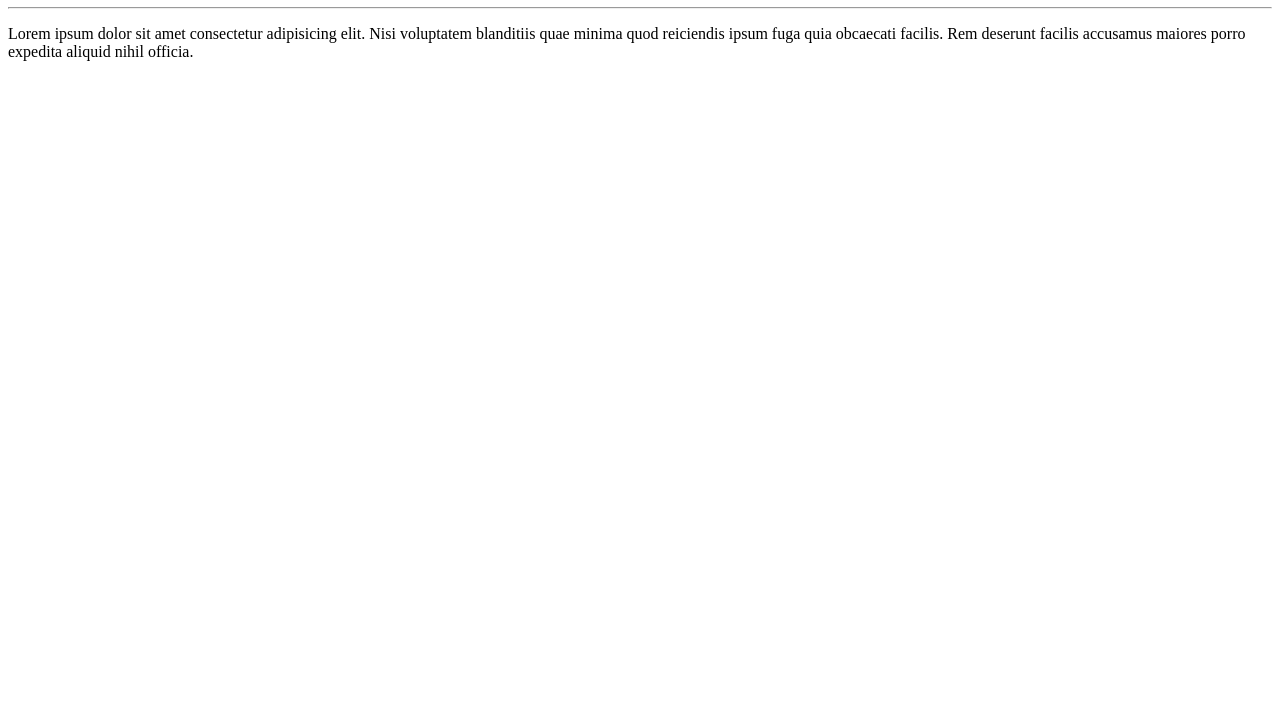
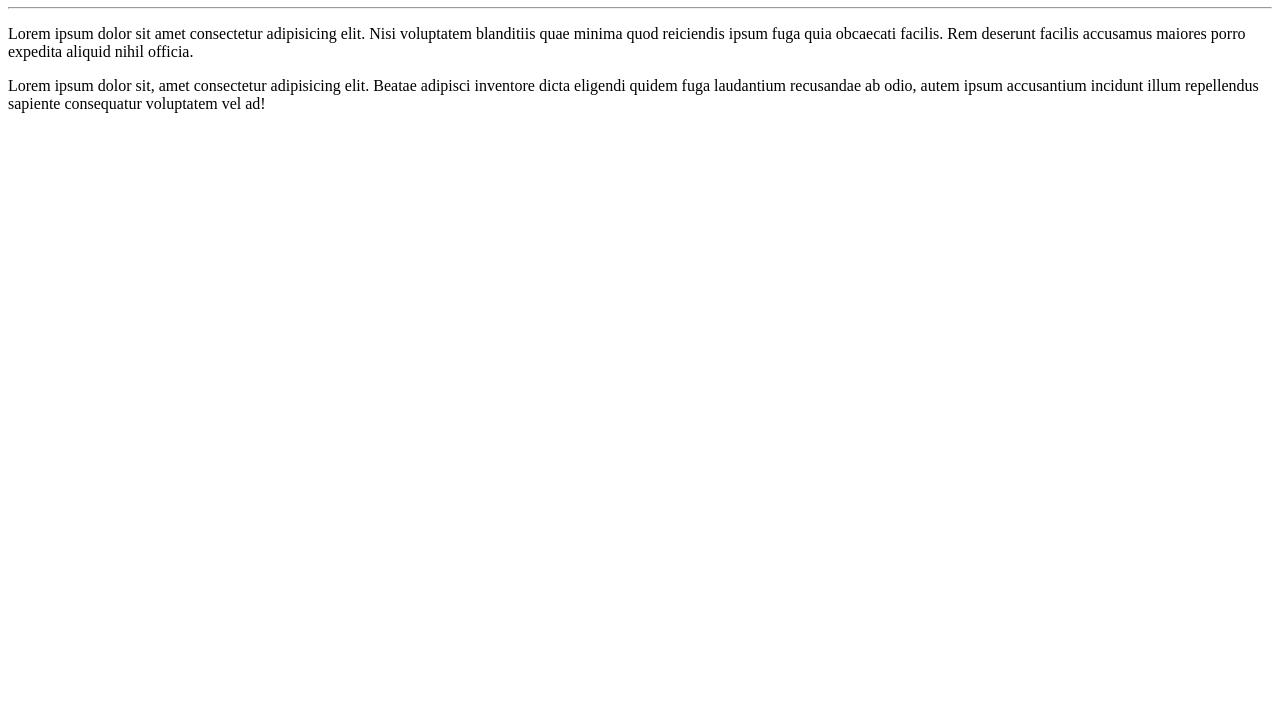
Before and after one commit to nmcastro/Ola-Mundo, a plain HTML site: page site-exemplo/index.html in a window 1280 px wide. Shown: the part 73-800 px from the top of the page. Drawn offline with Linux system fonts and the light colour scheme.

Commit message:
adicionei um parágrafo

```diff
--- a/site-exemplo/index.html
+++ b/site-exemplo/index.html
@@ -10,5 +10,6 @@
     <h1>Olá, Mundo!</h1>
     <hr>
     <p>Lorem ipsum dolor sit amet consectetur adipisicing elit. Nisi voluptatem blanditiis quae minima quod reiciendis ipsum fuga quia obcaecati facilis. Rem deserunt facilis accusamus maiores porro expedita aliquid nihil officia.</p>
+    <p>Lorem ipsum dolor sit, amet consectetur adipisicing elit. Beatae adipisci inventore dicta eligendi quidem fuga laudantium recusandae ab odio, autem ipsum accusantium incidunt illum repellendus sapiente consequatur voluptatem vel ad!</p>
 </body>
 </html>
```
